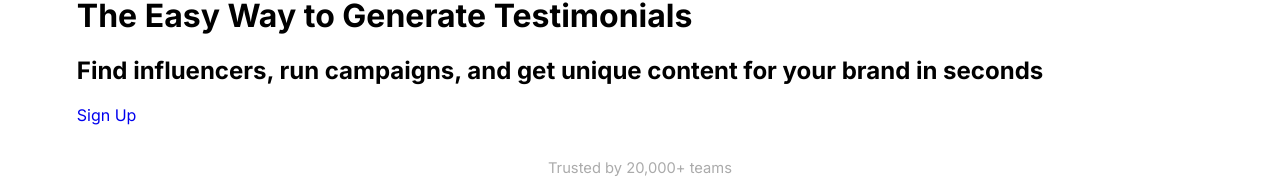
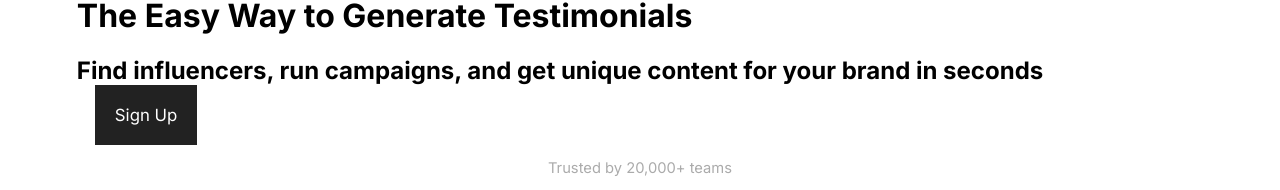
Before and after one commit to Louis75011/influencers-reproduction, a React (Create React App) app: page /brand in a window 1280 px wide. Shown: the part 113-303 px from the top of the page. Built offline with nearby package versions, Linux system fonts and the light colour scheme.

Commit message:
terms page debug

```diff
--- a/src/App.css
+++ b/src/App.css
@@ -18,6 +18,15 @@ a {
   width: 88% !important;
 }
 
+.signup-btn {
+  background-color: #222;
+  color: white;
+  width: 220px;
+  padding: 20px;
+  margin: 0 18px;
+  font-size: 105% !important;
+}
+
 .text-gradient {
   background: -webkit-linear-gradient(
     90deg,
--- a/src/App.js
+++ b/src/App.js
@@ -10,6 +10,7 @@ import JoinCreator from "./components/views/JoinCreator";
 import JoinBrand from "./components/views/JoinBrand";
 import SignupCreator from "./components/views/SignupCreator";
 import SignupBrand from "./components/views/SignupBrand";
+import Terms from "./components/views/Terms";
 import Error from "./components/layout/Error";
 import "./App.css";
 
@@ -24,6 +25,7 @@ export default function App() {
             <Route path="/influencers" element={<Explore />} />
             <Route path="/work" element={<Work />} />
             <Route path="/login" element={<Login />} />
+            <Route path="/terms" element={<Terms />} />
             <Route path="/creator" element={<JoinCreator />} />
             <Route path="/brand" element={<JoinBrand />} />
             <Route path="/creator-signup" element={<SignupCreator />} />
--- a/src/components/views/Terms.jsx
+++ b/src/components/views/Terms.jsx
@@ -1,9 +1,11 @@
+import Footer from "../layout/Footer";
+
 export default function Terms() {
   return (
     <div id="content">
       <div id="holder">
-        <h1 style="text-align: center">Terms of Use</h1>
-        <h3 style="text-align: center">
+        <h1 style={{textAlign: 'center'}}>Terms of Use</h1>
+        <h3 style={{textAlign: 'center'}}>
           Last Updated: <strong>December 1, 2021</strong>
         </h3>
         <h2>Agreement To Terms</h2>
@@ -1176,6 +1178,7 @@ export default function Terms() {
           <a href="/support">Contact Us</a>
         </p>
       </div>
+      <Footer />
     </div>
   );
 }
```
